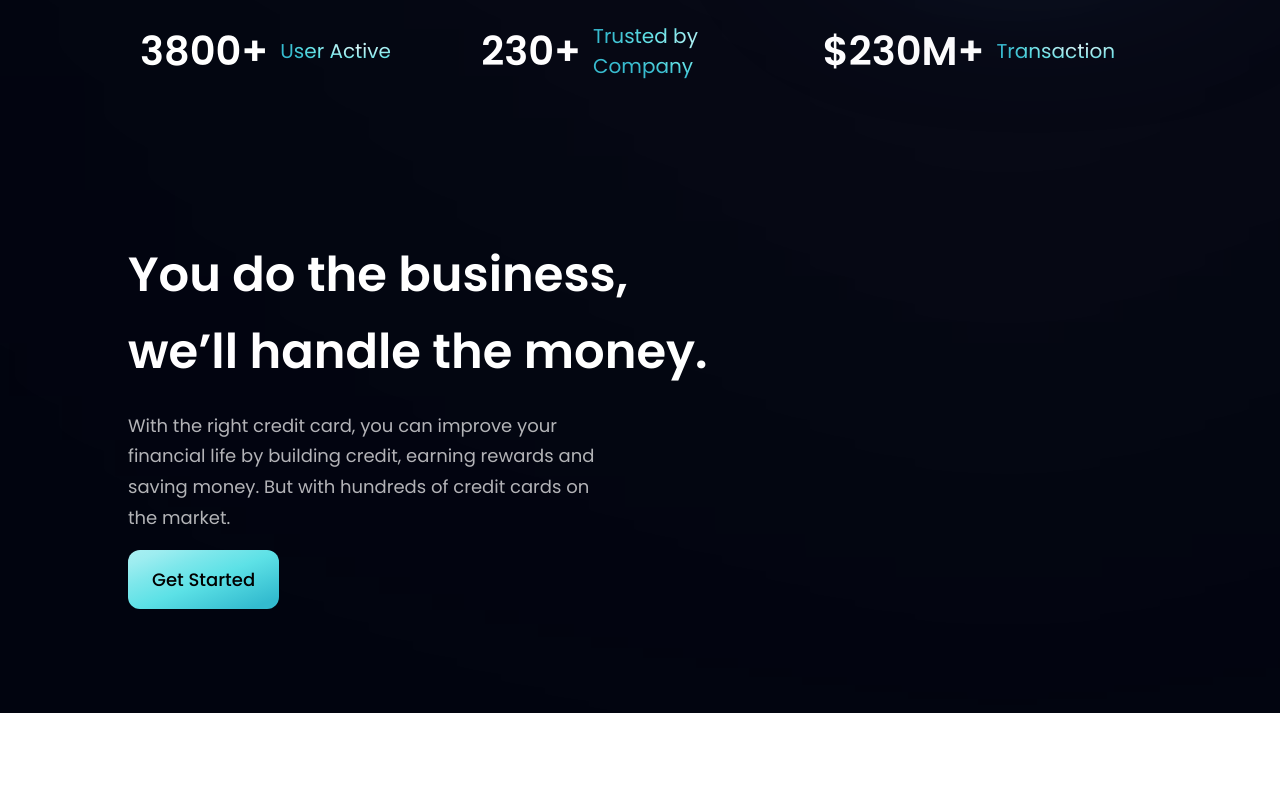
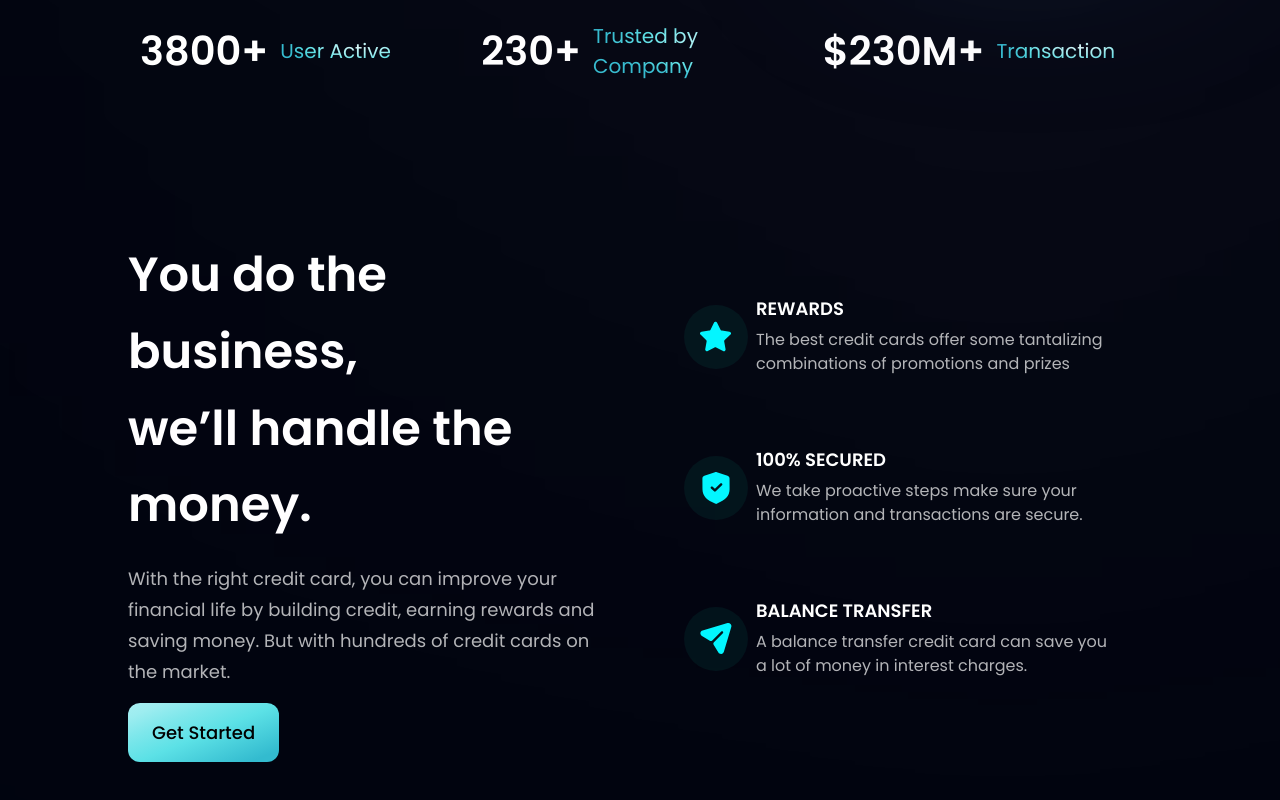
Before and after one commit to rvishakhs/bank_landing_page, a React (Vite) app: page / in a window 1280 px wide. Shown: the part 820-1620 px from the top of the page. Before the commit the page ends 1533 px from the top, so only its background shows below. Built offline with nearby package versions, Linux system fonts and the light colour scheme.

Commit message:
business section completed

```diff
--- a/src/components/Business.jsx
+++ b/src/components/Business.jsx
@@ -1,6 +1,10 @@
 import React from 'react'
 import styles , { layout } from '../style'
 import Button from './Button'
+import {features} from '../constants/index'
+import Feature from './Feature'
+
+
 
 function Business() {
   return (
@@ -12,6 +16,15 @@ function Business() {
             <p className={`max-w-[470px] ${styles.paragraph} mt-5`}>With the right credit card, you can improve your financial life by building credit, earning rewards and saving money. But with hundreds of credit cards on the market.</p>
             <Button styles="rounded-xl"/>
         </div>
+        <div className={`${layout.sectionImg} flex-col`}>
+            {features.map((feature, index) => (
+                <Feature
+                    key={feature.id}
+                    {...feature}
+                    index={index}
+                />
+            ))}
+        </div>
     </section>
   )
 }
--- /dev/null
+++ b/src/components/Feature.jsx
@@ -0,0 +1,23 @@
+import React from 'react'
+
+function Feature({id, icon, title, content, index}) {
+  return (
+    <div className={`flex flex-row items-center p-6 rounded-[20px] mb-6 feature-card`}>
+        <div className='flex'>
+            <div className='flex w-[64px]  h-[64px] rounded-full bg-dimBlue  items-center space-x- justify-center'>
+                <img
+                    src={icon}
+                    alt="icon"
+                    className='w-[50%] h-[50%] object-contain'
+                />
+            </div>
+        </div>
+        <div className='flex flex-col mx-2 space-y-2'>
+            <h4 className='text-white font-poppins font-semibold text-lg leading-[23px] uppercase'>{title}</h4>
+            <p className='text-dimWhite font-poppins font-normal text-[16px] leading-[24px]'>{content}</p>
+        </div>
+    </div>
+  )
+}
+
+export default Feature
--- a/src/constants/index.js
+++ b/src/constants/index.js
@@ -1,3 +1,5 @@
+import { people01, people02, people03, facebook, instagram, linkedin, twitter, airbnb, binance, coinbase, dropbox, send, shield, star  } from "../assets";
+
 export const navLinks = [
     {
       id: "home",
@@ -34,3 +36,28 @@ export const navLinks = [
       value: "$230M+",
     },
   ];
+
+
+  export const features = [
+    {
+      id: "feature-1",
+      icon: star,
+      title: "Rewards",
+      content:
+        "The best credit cards offer some tantalizing combinations of promotions and prizes",
+    },
+    {
+      id: "feature-2",
+      icon: shield,
+      title: "100% Secured",
+      content:
+        "We take proactive steps make sure your information and transactions are secure.",
+    },
+    {
+      id: "feature-3",
+      icon: send,
+      title: "Balance Transfer",
+      content:
+        "A balance transfer credit card can save you a lot of money in interest charges.",
+    },
+  ];
```
